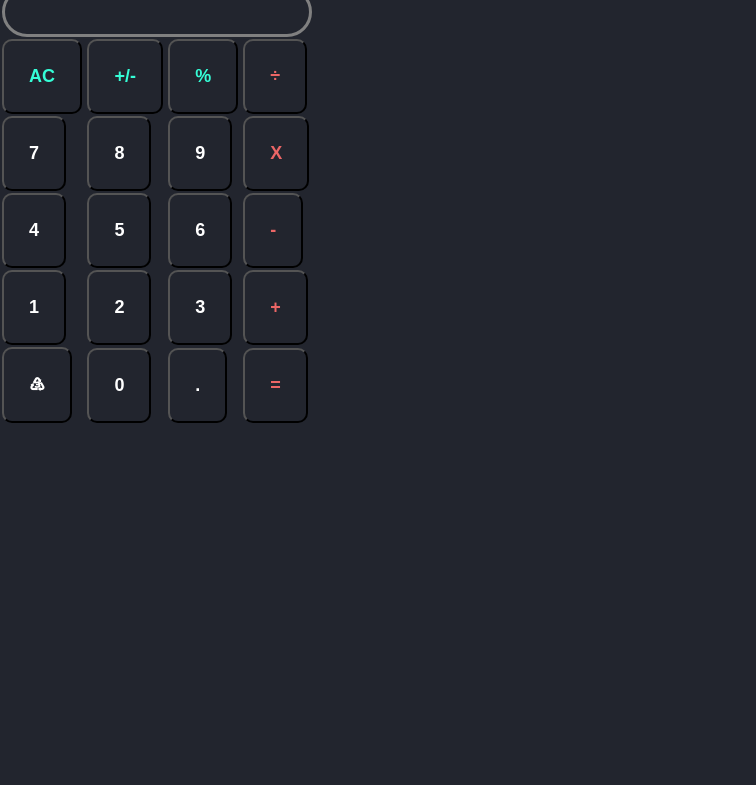
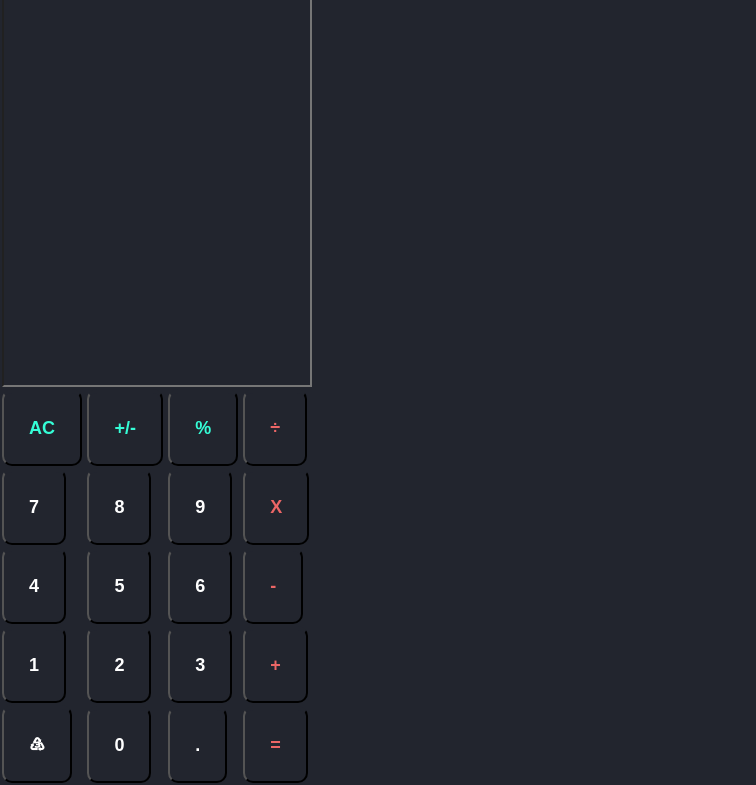
Before and after one commit to Tufiale/calculator-project, a website built with Vite: page index.html in a window 1280 px wide. Shown: the part 43-828 px from the top of the page, without its empty margins (0-756 px from the left). Before the commit the page ends 800 px from the top, so only its background shows below. Built offline with nearby package versions, Linux system fonts and the light colour scheme; a web font is replaced by a local one.

Commit message:
Changed size of display

```diff
--- a/src/style.scss
+++ b/src/style.scss
@@ -21,6 +21,7 @@
     padding: 25px;
     border-radius: 10px;
     font-size: large;
+    border-top: 4px solid #22252e;
 
     &--ac {
       color: #35fdd6;
@@ -57,9 +58,6 @@
 }
 
 #display {
-  border: 3px solid grey;
-  box-shadow: 100px;
-  border-radius: 50px;
   width: 310px;
-  height: 50px;
+  height: 400px;
 }
```
